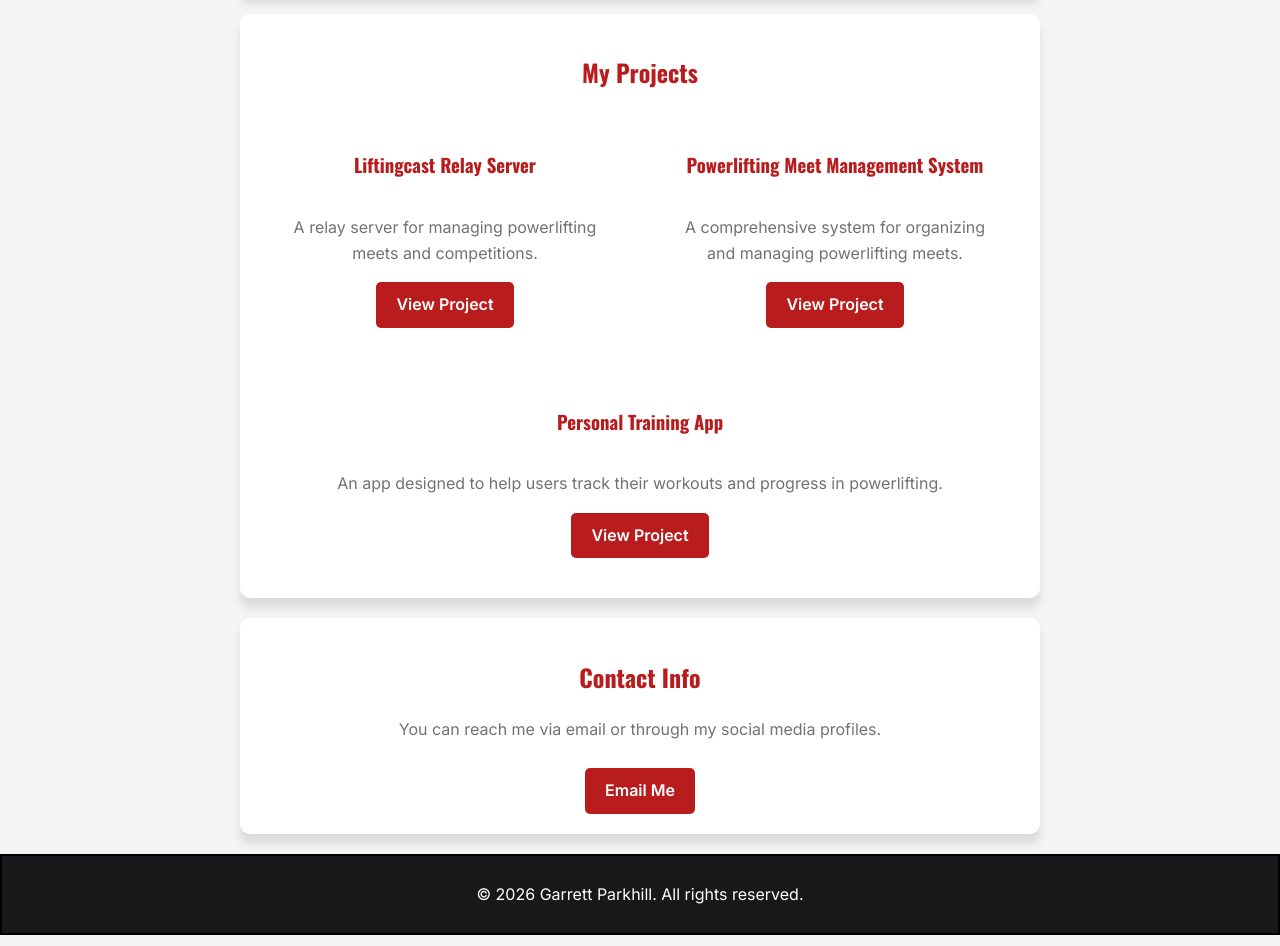
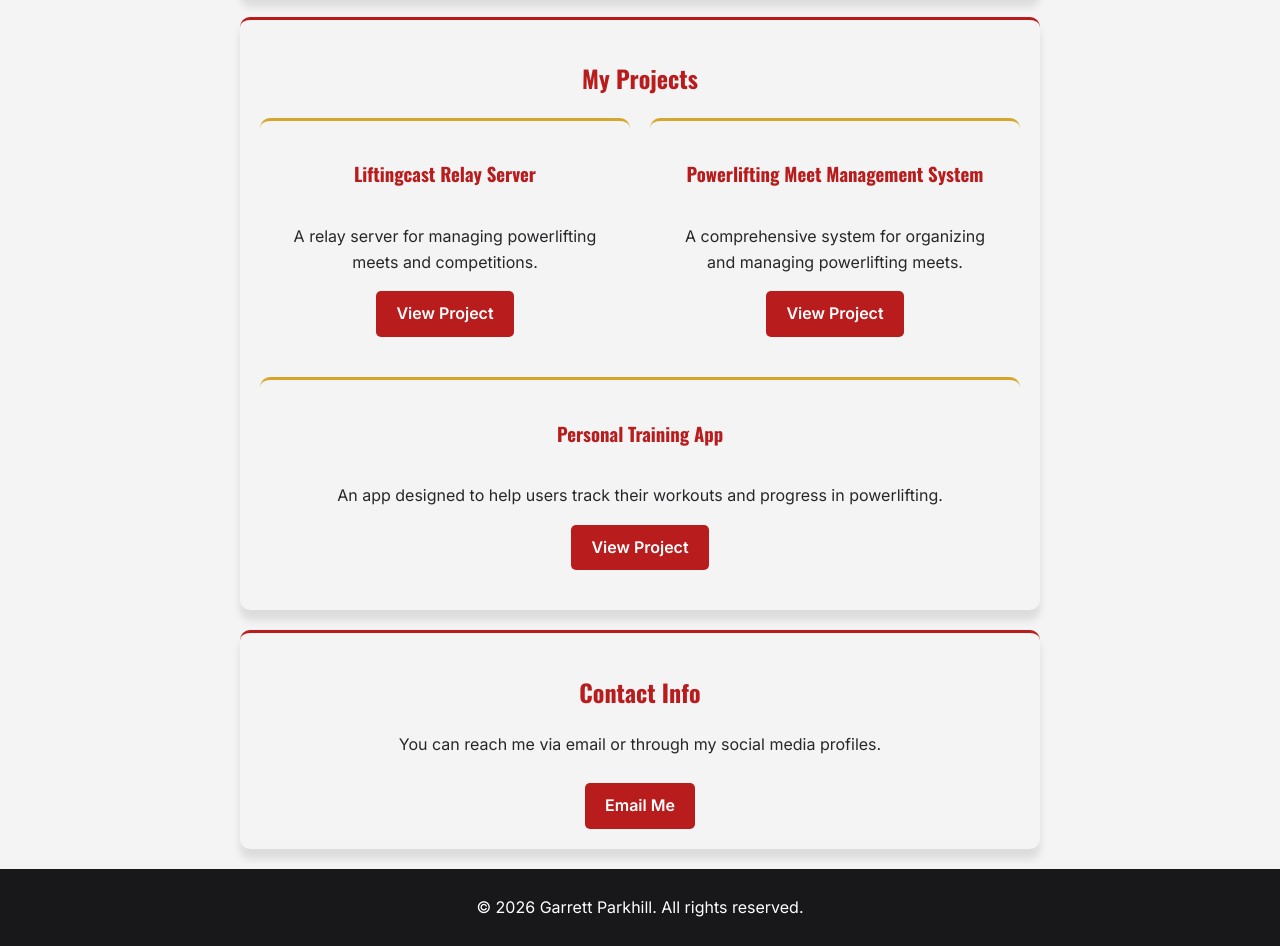
Before and after one commit to garrettparkhill-collab/portfolio, a plain HTML site: page index.html in a window 1280 px wide. Shown: the part 393-1339 px from the top of the page. Drawn offline with nearby package versions, Linux system fonts and the light colour scheme.

Commit message:
Fix contrast, clean up section styles

```diff
--- a/index.html
+++ b/index.html
@@ -6,7 +6,7 @@
     <meta name="viewport" content="width=device-width, initial-scale=1.0">
     <title>Garrett Parkhill | Portfolio</title>
     <link rel="preconnect" href="https://fonts.googleapis.com">
-    <link rel="preconnect" href="https://fonts.gtstatic.com" crossorigin>
+    <link rel="preconnect" href="https://fonts.gstatic.com" crossorigin>
     <link href="https://fonts.googleapis.com/css2?family=Inter:wght@400;600&family=Oswald:wght@500;700&display=swap" rel="stylesheet">
     <link rel="stylesheet" href="style.css">
 </head>
--- a/style.css
+++ b/style.css
@@ -1,57 +1,52 @@
-/*Style 1
+/*Style 1: Navy Blue and Gold
+:root {
+    --color-bg: #f7f6f2;
+    --color-surface: #ffffff;
+    --color-dark: #1b2a41;
+    --color-text: #1f2933;
+    --color-mutedtext: #6b7280;
+    --color-accent: #1e4e8c;
+    --color-accenthover: #163a6b;
+    --color-highlight: #d4a72c;
+}*/
+
+/*Style 2: Plum and Mint
+:root {
+    --color-bg: #f6f3fa;
+    --color-surface: #ffffff;
+    --color-dark: #2a1b3d;
+    --color-text: #2a2235;
+    --color-mutedtext: #6e6680;
+    --color-accent: #5b3f8c;
+    --color-accenthover: #452f6b;
+    --color-lavender: #c9b8e8;
+    --color-mint: #7fdb8b5;
+}*/
+
+/*original color scheme*/
 :root {
     --color-bg: #f4f4f5;
-    --color-accent: #b91c1c;
     --color-surface: #ffffff;
     --color-header: #18181b;
     --color-footer: #18181b;
     --color-text: #27272a;
     --color-mutedtext: #71717a;
+    --color-accent: #b91c1c;
     --color-accenthover:#7f1d1d;
-}*/
-
-/*Style 2
-:root {
-    --color-bg: #f4f4f5;
-    --color-accent: #b91c1c;
-    --color-surface: #ffffff;
-    --color-header: #18181b;
-    --color-footer: #18181b;
-    --color-text: #27272a;
-    --color-mutedtext: #71717a;
-    --color-accenthover:#7f1d1d;
-}*/
-
-/*Style 3
-:root {
-    --color-bg: #f4f4f5;
-    --color-accent: #b91c1c;
-    --color-surface: #ffffff;
-    --color-header: #18181b;
-    --color-footer: #18181b;
-    --color-text: #27272a;
-    --color-mutedtext: #71717a;
-    --color-accenthover:#7f1d1d;
-}*/
-
-/*original color scheme*/
-:root {
-    --color-bg: #f4f4f5;
-    --color-accent: #b91c1c;
-    --color-surface: #ffffff;
-    --color-header: #18181b;
-    --color-footer: #18181b;
-    --color-text: #27272a;
-    --color-mutedtext: #71717a;
-    --color-accenthover:#7f1d1d;
+    --color-navhover: #f87171;
+    --color-highlight: #b91c1c;
+    --color-highlightproject: #d4a72c;
 }
 
 body {
-    font-family: Arial, sans-serif;
     background-color: var(--color-bg);
     font-family: 'Inter', sans-serif;
     margin: 0;
     line-height: 1.6;
+}
+
+header h1 {
+    color: var(--color-surface);
 }
 
 header {
@@ -85,7 +80,7 @@ nav a {
 }
 
 nav a:hover {
-    color: var(--color-accent);
+    color: var(--color-navhover);
 }
 
 main {
@@ -99,21 +94,9 @@ section {
     margin: 20px 0;
     border-radius: 10px;
     box-shadow: 0 10px 8px rgba(0, 0, 0 , 0.1);
-}
-
-#about {
-    color: var(--color-mutedtext);
-    background-color: var(--color-surface);
-}
-
-#projects {
-    color: var(--color-mutedtext);
-    background-color: var(--color-surface);
-}
-
-#contact {
-    color: var(--color-mutedtext);
-    background-color: var(--color-surface);
+    color: var(--color-text);
+    background-color: var(--color-bg);
+    border-top: 3px solid var(--color-highlight);
 }
 
 footer {
@@ -121,7 +104,6 @@ footer {
     color: var(--color-surface);
     padding: 10px;
     text-align: center;
-    border: 2px solid black;
 }
 
 .button {
@@ -150,9 +132,10 @@ footer {
     display: flex;
     flex-direction: column;
     flex: 1 1 250px;
-    background-color: var(--color-surface);
+    background-color: var(--color-bg);
     padding: 20px;
     border-radius: 10px;
+    border-top: 3px solid var(--color-highlightproject);
 }
 
 .project-card .button {
```
